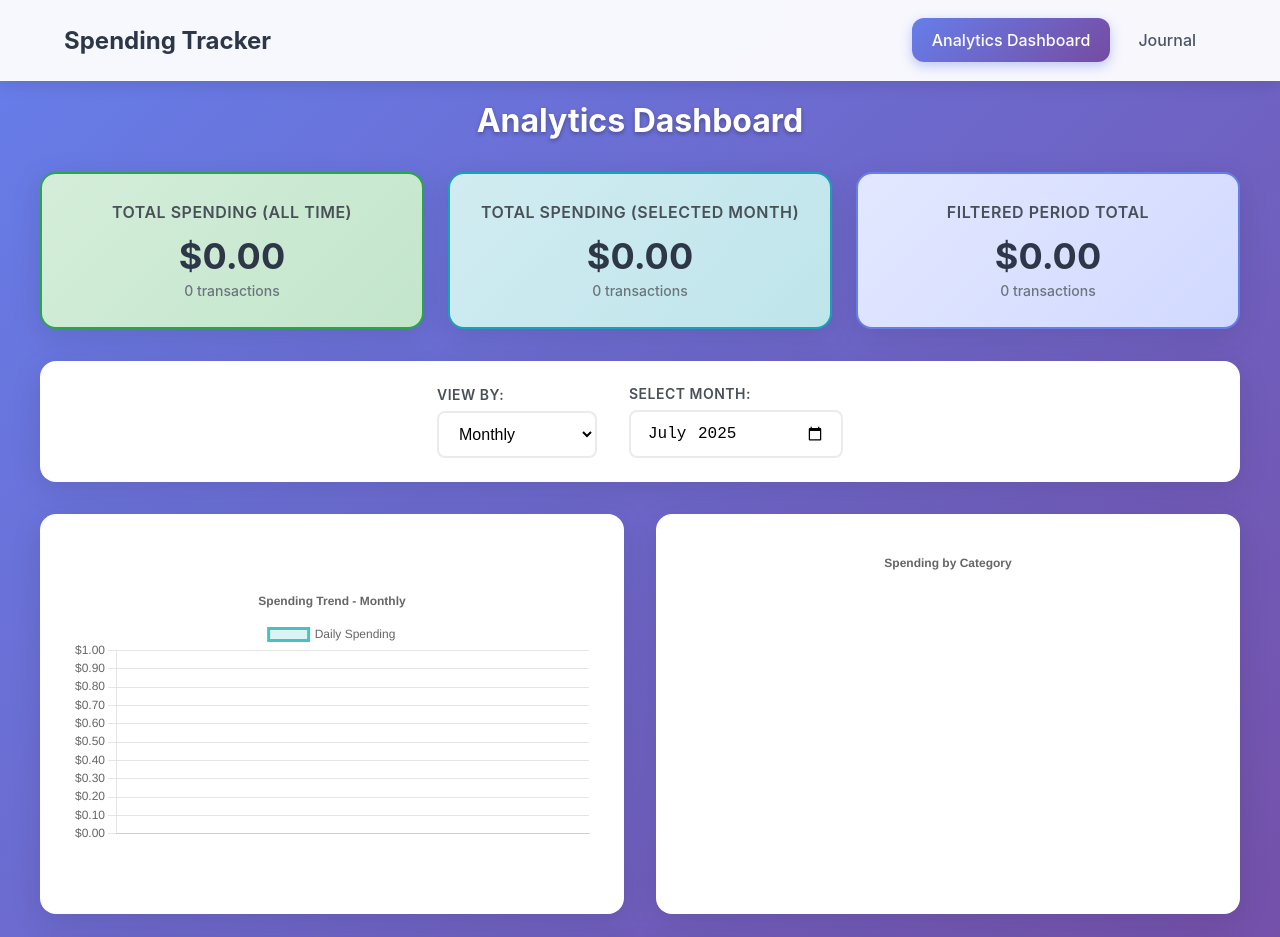
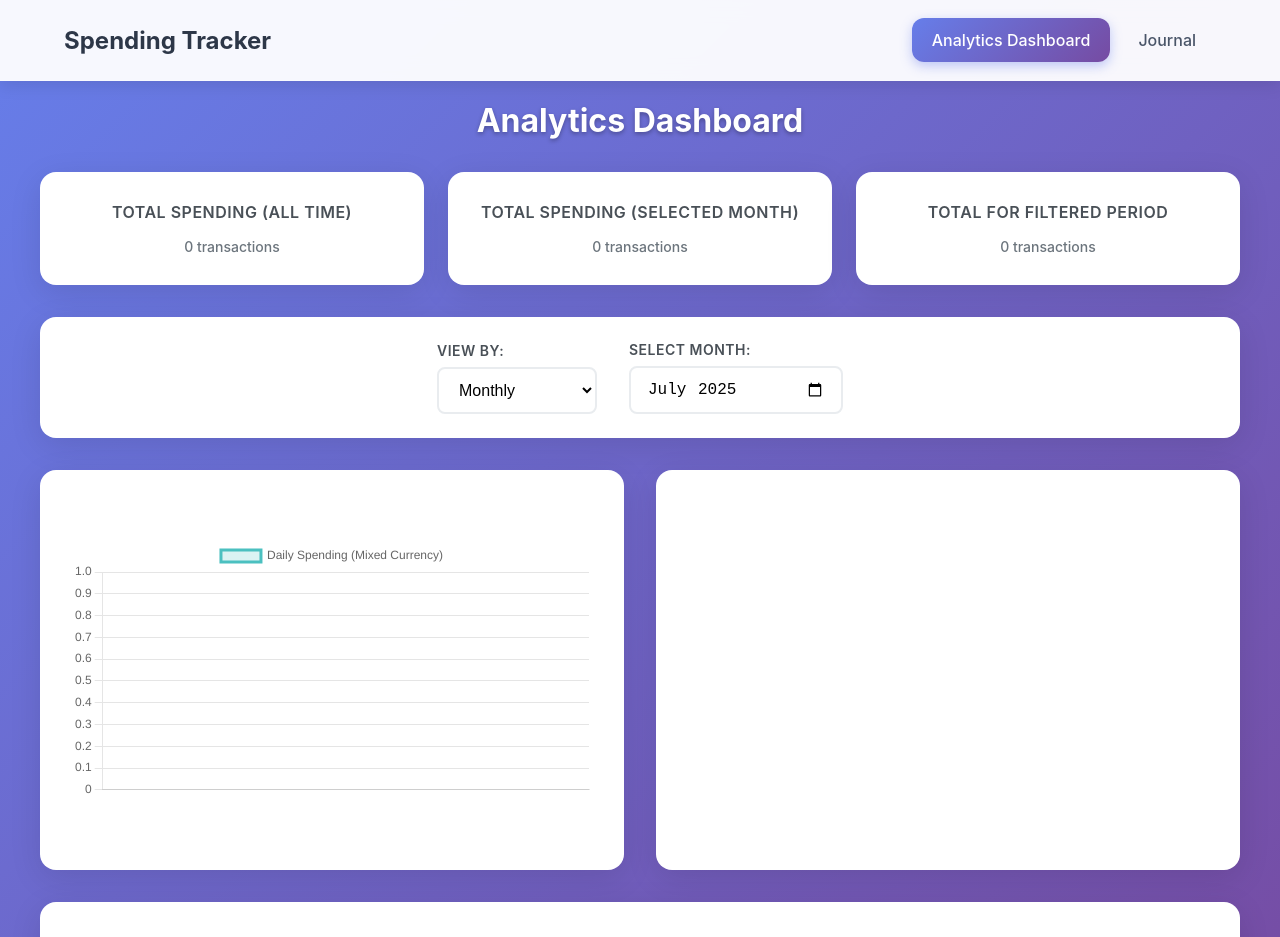
Before and after one commit to teddybear-cooking/spend-tracker, a React (Create React App) app: page /analytics in a window 1280 px wide. Shown: the top 937 px of the page. Built offline with nearby package versions, Linux system fonts and the light colour scheme.

Commit message:
add currency change

```diff
--- a/src/pages/AnalyticsDashboard.js
+++ b/src/pages/AnalyticsDashboard.js
@@ -25,9 +25,15 @@ ChartJS.register(
   ArcElement
 );
 
+const currencies = {
+  USD: '$',
+  THB: '฿',
+  MMK: 'Ks'
+};
+
 const AnalyticsDashboard = () => {
   const [transactions, setTransactions] = useState([]);
-  const [timeFilter, setTimeFilter] = useState('monthly'); // daily, weekly, monthly
+  const [timeFilter, setTimeFilter] = useState('monthly');
   const [selectedMonth, setSelectedMonth] = useState(new Date().toISOString().slice(0, 7));
 
   useEffect(() => {
@@ -39,71 +45,54 @@ const AnalyticsDashboard = () => {
     setTransactions(loadedTransactions);
   };
 
-  const formatCurrency = (amount) => {
-    return new Intl.NumberFormat('en-US', {
-      style: 'currency',
-      currency: 'USD'
-    }).format(amount);
+  const groupByCurrency = (list) => {
+    return list.reduce((acc, t) => {
+      const currency = t.currency || 'USD';
+      if (!acc[currency]) acc[currency] = 0;
+      acc[currency] += t.amount;
+      return acc;
+    }, {});
   };
 
-  // Calculate total spending for all time
-  const totalAllTime = transactions.reduce((sum, transaction) => sum + transaction.amount, 0);
+  const formatCurrency = (amount, currency) => {
+    const symbol = currencies[currency] || '$';
+    return `${symbol}${amount.toFixed(2)}`;
+  };
 
-  // Calculate total spending for selected month
-  const totalSelectedMonth = transactions
-    .filter(transaction => transaction.date.startsWith(selectedMonth))
-    .reduce((sum, transaction) => sum + transaction.amount, 0);
-
-  // Filter transactions based on time filter and selected month
   const getFilteredTransactions = () => {
-    const now = new Date();
-    const startOfToday = new Date(now.getFullYear(), now.getMonth(), now.getDate());
-    const startOfWeek = new Date(startOfToday);
-    startOfWeek.setDate(startOfToday.getDate() - startOfToday.getDay());
+    const today = new Date();
+    today.setHours(0, 0, 0, 0);
+    const startOfWeek = new Date(today);
+    startOfWeek.setDate(today.getDate() - today.getDay());
 
     switch (timeFilter) {
       case 'daily':
-        return transactions.filter(transaction => {
-          const transactionDate = new Date(transaction.date);
-          return transactionDate >= startOfToday;
-        });
+        return transactions.filter(t => new Date(t.date).toDateString() === today.toDateString());
       case 'weekly':
-        return transactions.filter(transaction => {
-          const transactionDate = new Date(transaction.date);
-          return transactionDate >= startOfWeek;
-        });
+        return transactions.filter(t => new Date(t.date) >= startOfWeek);
       case 'monthly':
-        return transactions.filter(transaction =>
-          transaction.date.startsWith(selectedMonth)
-        );
+        return transactions.filter(t => t.date.startsWith(selectedMonth));
       default:
         return transactions;
     }
   };
 
-  // Generate line chart data
   const getLineChartData = () => {
-    const filteredTransactions = getFilteredTransactions();
-    const groupedData = {};
-
-    // Group transactions by date
-    filteredTransactions.forEach(transaction => {
-      const date = transaction.date;
-      if (!groupedData[date]) {
-        groupedData[date] = 0;
-      }
-      groupedData[date] += transaction.amount;
+    const filtered = getFilteredTransactions();
+    const dailyTotals = {};
+    filtered.forEach(t => {
+      const date = t.date;
+      if (!dailyTotals[date]) dailyTotals[date] = 0;
+      dailyTotals[date] += t.amount;
     });
-
-    // Sort dates and create chart data
-    const sortedDates = Object.keys(groupedData).sort();
-    const amounts = sortedDates.map(date => groupedData[date]);
+    const sortedDates = Object.keys(dailyTotals).sort();
+    const amounts = sortedDates.map(date => dailyTotals[date]);
 
     return {
       labels: sortedDates.map(date => new Date(date).toLocaleDateString()),
       datasets: [
         {
-          label: 'Daily Spending',
+          label: 'Daily Spending (Mixed Currency)',
           data: amounts,
           borderColor: 'rgb(75, 192, 192)',
           backgroundColor: 'rgba(75, 192, 192, 0.2)',
@@ -113,135 +102,78 @@ const AnalyticsDashboard = () => {
     };
   };
 
-  // Generate pie chart data for categories
   const getPieChartData = () => {
-    const filteredTransactions = getFilteredTransactions();
+    const filtered = getFilteredTransactions();
     const categoryTotals = {};
-
-    filteredTransactions.forEach(transaction => {
-      if (!categoryTotals[transaction.category]) {
-        categoryTotals[transaction.category] = 0;
-      }
-      categoryTotals[transaction.category] += transaction.amount;
+    filtered.forEach(t => {
+      const key = `${t.category} (${t.currency || 'USD'})`;
+      if (!categoryTotals[key]) categoryTotals[key] = 0;
+      categoryTotals[key] += t.amount;
     });
 
-    const categories = Object.keys(categoryTotals);
+    const labels = Object.keys(categoryTotals);
     const amounts = Object.values(categoryTotals);
-
-    // Generate colors for each category
     const colors = [
       '#FF6384', '#36A2EB', '#FFCE56', '#4BC0C0', '#9966FF',
-      '#FF9F40', '#FF6384', '#C9CBCF', '#4BC0C0', '#FF6384',
-      '#36A2EB', '#FFCE56', '#4BC0C0', '#9966FF', '#FF9F40',
-      '#FF6384', '#C9CBCF', '#4BC0C0'
+      '#FF9F40', '#8A2BE2', '#7FFF00', '#DC143C', '#00CED1'
     ];
 
     return {
-      labels: categories,
+      labels,
       datasets: [
         {
           data: amounts,
-          backgroundColor: colors.slice(0, categories.length),
-          borderColor: colors.slice(0, categories.length).map(color => color.replace('0.6', '1')),
+          backgroundColor: colors.slice(0, labels.length),
+          borderColor: colors.slice(0, labels.length),
           borderWidth: 1,
         },
       ],
     };
   };
 
-  // Generate category summary
-  const getCategorySummary = () => {
-    const filteredTransactions = getFilteredTransactions();
-    const categoryTotals = {};
-
-    filteredTransactions.forEach(transaction => {
-      if (!categoryTotals[transaction.category]) {
-        categoryTotals[transaction.category] = {
-          total: 0,
-          count: 0
-        };
-      }
-      categoryTotals[transaction.category].total += transaction.amount;
-      categoryTotals[transaction.category].count += 1;
+  const categorySummary = () => {
+    const summary = {};
+    getFilteredTransactions().forEach(t => {
+      const key = `${t.category} (${t.currency || 'USD'})`;
+      if (!summary[key]) summary[key] = { total: 0, count: 0, currency: t.currency };
+      summary[key].total += t.amount;
+      summary[key].count += 1;
     });
-
-    return Object.entries(categoryTotals)
-      .map(([category, data]) => ({ category, ...data }))
-      .sort((a, b) => b.total - a.total);
+    return Object.entries(summary).map(([cat, data]) => ({ category: cat, ...data })).sort((a, b) => b.total - a.total);
   };
 
-  const lineChartOptions = {
-    responsive: true,
-    plugins: {
-      legend: {
-        position: 'top',
-      },
-      title: {
-        display: true,
-        text: `Spending Trend - ${timeFilter.charAt(0).toUpperCase() + timeFilter.slice(1)}`,
-      },
-    },
-    scales: {
-      y: {
-        beginAtZero: true,
-        ticks: {
-          callback: function(value) {
-            return '$' + value.toFixed(2);
-          }
-        }
-      }
-    }
-  };
-
-  const pieChartOptions = {
-    responsive: true,
-    plugins: {
-      legend: {
-        position: 'right',
-      },
-      title: {
-        display: true,
-        text: 'Spending by Category',
-      },
-      tooltip: {
-        callbacks: {
-          label: function(context) {
-            const total = context.dataset.data.reduce((a, b) => a + b, 0);
-            const percentage = ((context.parsed / total) * 100).toFixed(1);
-            return `${context.label}: ${formatCurrency(context.parsed)} (${percentage}%)`;
-          }
-        }
-      }
-    },
-  };
-
-  const categorySummary = getCategorySummary();
-  const filteredTotal = getFilteredTransactions().reduce((sum, t) => sum + t.amount, 0);
+  const allTimeTotals = groupByCurrency(transactions);
+  const monthTotals = groupByCurrency(transactions.filter(t => t.date.startsWith(selectedMonth)));
+  const filteredTotals = groupByCurrency(getFilteredTransactions());
 
   return (
     <div className="analytics-dashboard">
       <div className="dashboard-container">
-        <h2> Analytics Dashboard</h2>
+        <h2>Analytics Dashboard</h2>
 
         {/* Summary Cards */}
         <div className="summary-cards">
-          <div className="summary-card total-all-time">
-            <h3> Total Spending (All Time)</h3>
-            <div className="amount">{formatCurrency(totalAllTime)}</div>
+          <div className="summary-card">
+            <h3>Total Spending (All Time)</h3>
+            {Object.entries(allTimeTotals).map(([currency, amount]) => (
+              <div key={currency}>{formatCurrency(amount, currency)}</div>
+            ))}
             <div className="subtitle">{transactions.length} transactions</div>
           </div>
 
-          <div className="summary-card total-month">
-            <h3> Total Spending (Selected Month)</h3>
-            <div className="amount">{formatCurrency(totalSelectedMonth)}</div>
-            <div className="subtitle">
-              {transactions.filter(t => t.date.startsWith(selectedMonth)).length} transactions
-            </div>
+          <div className="summary-card">
+            <h3>Total Spending (Selected Month)</h3>
+            {Object.entries(monthTotals).map(([currency, amount]) => (
+              <div key={currency}>{formatCurrency(amount, currency)}</div>
+            ))}
+            <div className="subtitle">{transactions.filter(t => t.date.startsWith(selectedMonth)).length} transactions</div>
           </div>
 
-          <div className="summary-card filtered-total">
-            <h3>Filtered Period Total</h3>
-            <div className="amount">{formatCurrency(filteredTotal)}</div>
+          <div className="summary-card">
+            <h3>Total for Filtered Period</h3>
+            {Object.entries(filteredTotals).map(([currency, amount]) => (
+              <div key={currency}>{formatCurrency(amount, currency)}</div>
+            ))}
             <div className="subtitle">{getFilteredTransactions().length} transactions</div>
           </div>
         </div>
@@ -250,11 +182,7 @@ const AnalyticsDashboard = () => {
         <div className="filter-controls">
           <div className="filter-group">
             <label htmlFor="timeFilter">View by:</label>
-            <select
-              id="timeFilter"
-              value={timeFilter}
-              onChange={(e) => setTimeFilter(e.target.value)}
-            >
+            <select id="timeFilter" value={timeFilter} onChange={(e) => setTimeFilter(e.target.value)}>
               <option value="daily">Daily</option>
               <option value="weekly">Weekly</option>
               <option value="monthly">Monthly</option>
@@ -276,13 +204,13 @@ const AnalyticsDashboard = () => {
         <div className="charts-section">
           <div className="chart-container">
             <div className="chart-card">
-              <Line data={getLineChartData()} options={lineChartOptions} />
+              <Line data={getLineChartData()} options={{ responsive: true }} />
             </div>
           </div>
 
           <div className="chart-container">
             <div className="chart-card">
-              <Pie data={getPieChartData()} options={pieChartOptions} />
+              <Pie data={getPieChartData()} options={{ responsive: true }} />
             </div>
           </div>
         </div>
@@ -290,24 +218,18 @@ const AnalyticsDashboard = () => {
         {/* Category Summary */}
         <div className="category-summary">
           <h3>Category Breakdown</h3>
-          {categorySummary.length === 0 ? (
-            <div className="no-data">
+          {categorySummary().length === 0 ? (
             <p>No spending data for the selected period.</p>
-            </div>
           ) : (
-            <div className="category-list">
-              {categorySummary.map((item, index) => (
+            categorySummary().map((item, index) => (
               <div key={index} className="category-item">
                 <div className="category-info">
                   <div className="category-name">{item.category}</div>
                   <div className="category-count">{item.count} transactions</div>
                 </div>
-                  <div className="category-amount">
-                    {formatCurrency(item.total)}
+                <div className="category-amount">{formatCurrency(item.total, item.currency)}</div>
               </div>
-                </div>
-              ))}
-            </div>
+            ))
           )}
         </div>
       </div>
--- a/src/pages/Journal.js
+++ b/src/pages/Journal.js
@@ -4,17 +4,23 @@ import defaultCategories from '../data/spending_data.json';
 import './Journal.css';
 
 const FORM_DATA_KEY = 'spending_tracker_form_data';
+const CURRENCY_KEY = 'spending_tracker_currency';
+
+const currencies = [
+  { code: 'USD', symbol: '$' },
+  { code: 'THB', symbol: '฿' },
+  { code: 'MMK', symbol: 'Ks' }
+];
 
 const Journal = () => {
   const [transactions, setTransactions] = useState([]);
   const [categories, setCategories] = useState([]);
+  const [currency, setCurrency] = useState(() => localStorage.getItem(CURRENCY_KEY) || 'USD');
   const [formData, setFormData] = useState(() => {
-    // Load from localStorage if available
     const saved = localStorage.getItem(FORM_DATA_KEY);
     if (saved) {
       try {
         const parsed = JSON.parse(saved);
-        // Ensure date is always set to today if not present
         return { date: new Date().toISOString().split('T')[0], ...parsed };
       } catch {
         // fallback to default
@@ -54,9 +60,14 @@ const Journal = () => {
     });
   };
 
+  const handleCurrencyChange = (e) => {
+    const newCurrency = e.target.value;
+    setCurrency(newCurrency);
+    localStorage.setItem(CURRENCY_KEY, newCurrency);
+  };
+
   const handleSubmit = (e) => {
     e.preventDefault();
-
     if (!formData.date || !formData.category || !formData.amount) {
       alert('Please fill in all required fields');
       return;
@@ -70,7 +81,8 @@ const Journal = () => {
 
     const transactionData = {
       ...formData,
-      amount: amount
+      amount: amount,
+      currency: currency
     };
 
     if (editingTransaction) {
@@ -107,6 +119,7 @@ const Journal = () => {
       amount: transaction.amount.toString(),
       description: transaction.description || ''
     });
+    setCurrency(transaction.currency || 'USD');
   };
 
   const handleDelete = (id) => {
@@ -127,11 +140,9 @@ const Journal = () => {
     localStorage.removeItem(FORM_DATA_KEY);
   };
 
-  const formatCurrency = (amount) => {
-    return new Intl.NumberFormat('en-US', {
-      style: 'currency',
-      currency: 'USD'
-    }).format(amount);
+  const formatCurrency = (amount, code) => {
+    const symbol = currencies.find(c => c.code === code)?.symbol || '$';
+    return `${symbol}${Number(amount).toLocaleString(undefined, { minimumFractionDigits: 2 })}`;
   };
 
   return (
@@ -139,7 +150,6 @@ const Journal = () => {
       <div className="journal-container">
         <h2>Expense Journal</h2>
 
-        {/* Transaction Input Form */}
         <div className="transaction-form-card">
           <h3>{editingTransaction ? 'Edit Transaction' : 'Add New Transaction'}</h3>
           <form onSubmit={handleSubmit} className="transaction-form">
@@ -170,6 +180,15 @@ const Journal = () => {
                   required
                 />
               </div>
+
+              <div className="form-group">
+                <label htmlFor="currency">Currency</label>
+                <select value={currency} onChange={handleCurrencyChange}>
+                  {currencies.map(c => (
+                    <option key={c.code} value={c.code}>{c.code}</option>
+                  ))}
+                </select>
+              </div>
             </div>
 
             <div className="form-group">
@@ -187,13 +206,7 @@ const Journal = () => {
                     <option key={index} value={cat}>{cat}</option>
                   ))}
                 </select>
-                <button
-                  type="button"
-                  onClick={() => setShowAddCategory(!showAddCategory)}
-                  className="add-category-btn"
-                >
-                  Add
-                </button>
+                <button type="button" onClick={() => setShowAddCategory(!showAddCategory)} className="add-category-btn">Add</button>
               </div>
             </div>
 
@@ -228,15 +241,12 @@ const Journal = () => {
                 {editingTransaction ? 'Update Transaction' : 'Add Transaction'}
               </button>
               {editingTransaction && (
-                <button type="button" onClick={cancelEdit} className="cancel-btn">
-                  Cancel
-                </button>
+                <button type="button" onClick={cancelEdit} className="cancel-btn">Cancel</button>
               )}
             </div>
           </form>
         </div>
 
-        {/* Transactions History */}
         <div className="transactions-history">
           <h3>Transaction History ({transactions.length})</h3>
           {transactions.length === 0 ? (
@@ -245,9 +255,7 @@ const Journal = () => {
             </div>
           ) : (
             <div className="transactions-list">
-              {transactions
-                .sort((a, b) => new Date(b.date) - new Date(a.date))
-                .map((transaction) => (
+              {transactions.sort((a, b) => new Date(b.date) - new Date(a.date)).map((transaction) => (
                 <div key={transaction.id} className="transaction-item">
                   <div className="transaction-main">
                     <div className="transaction-date">
@@ -260,22 +268,12 @@ const Journal = () => {
                       )}
                     </div>
                     <div className="transaction-amount">
-                        {formatCurrency(transaction.amount)}
+                      {formatCurrency(transaction.amount, transaction.currency)}
                     </div>
                   </div>
                   <div className="transaction-actions">
-                      <button
-                        onClick={() => handleEdit(transaction)}
-                        className="edit-btn"
-                      >
-                        Edit
-                      </button>
-                      <button
-                        onClick={() => handleDelete(transaction.id)}
-                        className="delete-btn"
-                      >
-                        Delete
-                      </button>
+                    <button onClick={() => handleEdit(transaction)} className="edit-btn">Edit</button>
+                    <button onClick={() => handleDelete(transaction.id)} className="delete-btn">Delete</button>
                   </div>
                 </div>
               ))}
```
Lines whose indentation alone changed are shown as unchanged.
